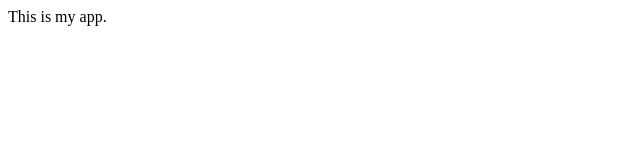
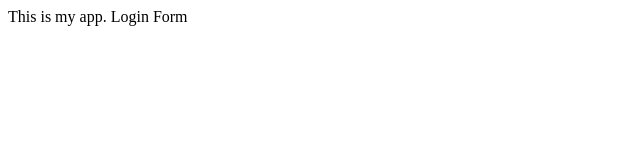
Before and after one commit to nillosjoshua/myappsample, a plain HTML site: page index.html in a window 1280 px wide. Shown: the full height of the page, 0-640 px from the left. Drawn offline with Linux system fonts and the light colour scheme.

Commit message:
login form

```diff
--- /dev/null
+++ b/dr2/app2.js
@@ -0,0 +1 @@
+console.log('123');
--- a/index.html
+++ b/index.html
@@ -4,5 +4,6 @@
     </head>
     <body>
         This is my app.
+        Login Form
     </body>
 </html>
```
Also changed, not shown: login.html (added, +1 -0 lines), log.txt (added).
